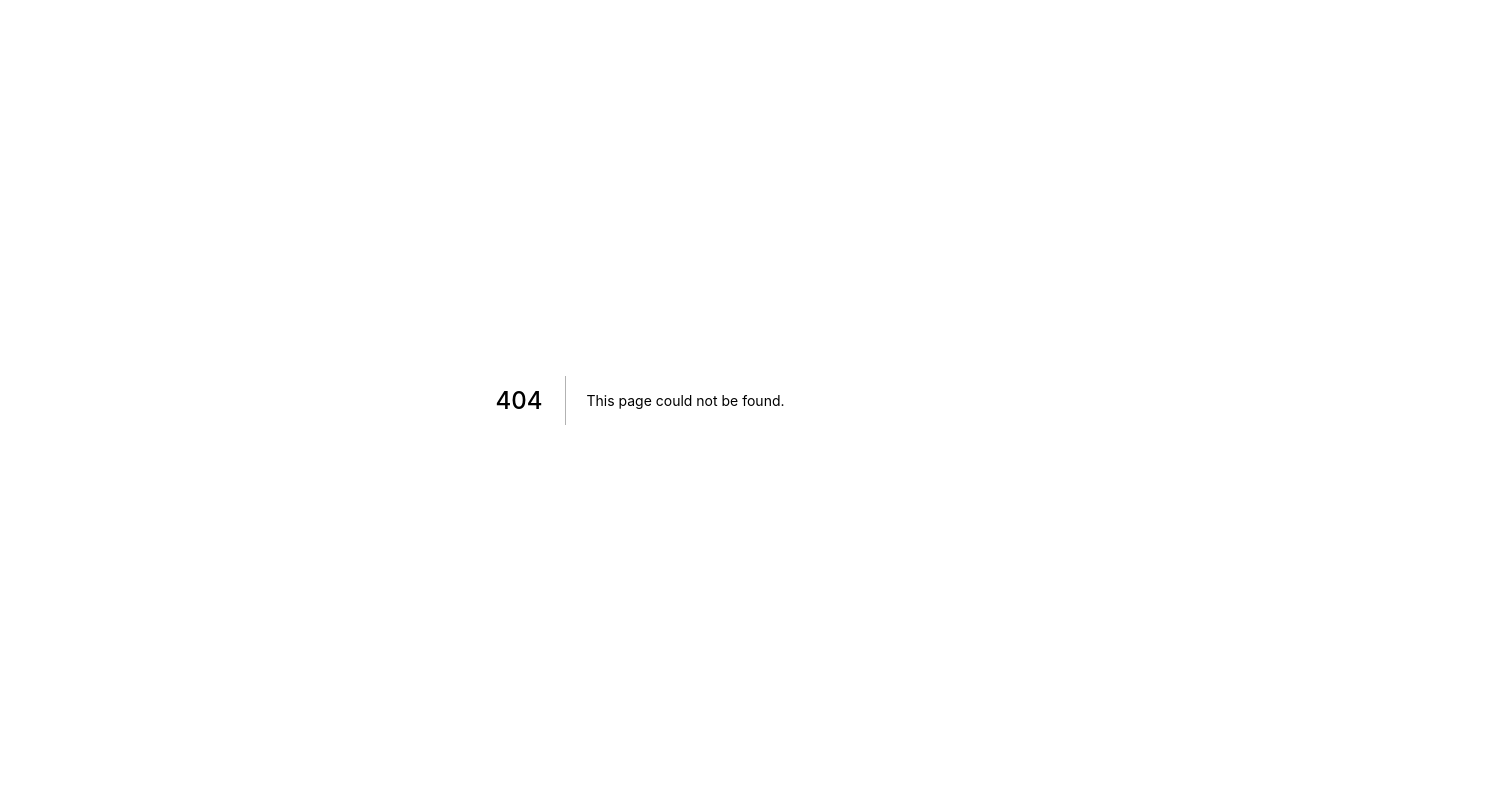
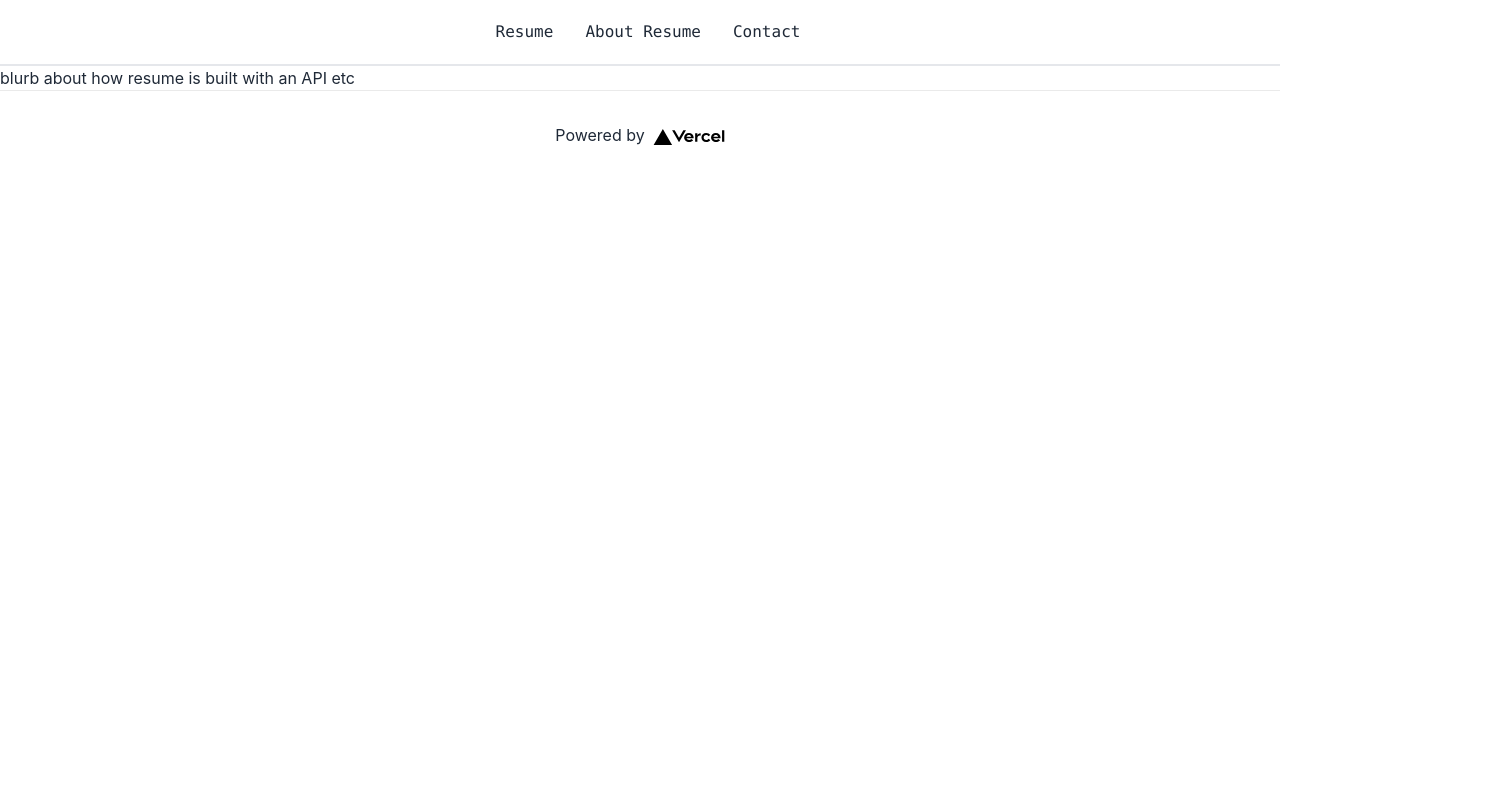
Before and after one commit to adamcbowman/acb-next-resume, a Next.js app: page /about in a window 1280 px wide. Before the commit this address had no page. Shown: the top 800 px of the page, 1491 px wide, since content can reach past the window. Built offline with nearby package versions, Linux system fonts and the light colour scheme.

Commit message:
update layout and content

```diff
--- a/components/header.js
+++ b/components/header.js
@@ -1,7 +1,70 @@
-import React from "react";
+import Image from "next/image"
+import Link from "next/link"
+import React from "react"
+import styles from '../styles/Home.module.css'
 
-const Header = () => {
-  return
-};
 
-export default Header;
+
+const navLinks = [
+  {
+    name: "Resume",
+    link: "/resume",
+  },
+  {
+    name: "About Resume",
+    link: "/about",
+  },
+  {
+    name: "Contact",
+    link: "/contact",
+  },
+]
+
+const header = () => {
+  return (
+    <header className="w-screen flex flex-col items-center border-b-2">
+      {/* navbar */}
+      <div className="navbar">
+        {/* desktop */}
+        <div className="navbar-center hidden md:flex w-screen justify-center">
+          <ul className="menu menu-horizontal justify-between p-0 font-mono">
+            {navLinks.map(link => {
+              return (
+                <li className="menu-item" key={link}>
+                  <Link href={link.link} >{link.name}</Link>
+                </li>
+              )
+            })}
+          </ul>
+        </div>
+
+        {/* mobile */}
+        <div className="navbar-start">
+          <div className="dropdown">
+            <label tabIndex="0" className="btn btn-ghost md:hidden">
+              <svg viewBox="0 0 75 50" width="30" height="25">
+                <rect width="75" height="7"></rect>
+                <rect y="20" width="75" height="7"></rect>
+                <rect y="40" width="75" height="7"></rect>
+              </svg>
+            </label>
+            <ul
+              tabIndex="0"
+              className="menu menu-compact text-primary dropdown-content mt-3 p-2 shadow bg-base-100 rounded-box w-52 "
+            >
+              {navLinks.map(link => {
+                return (
+                  <Link className="text-primary underline p-2" href="" key={link}>
+                    {link.name}
+                  </Link>
+                )
+              })}
+            </ul>
+          </div>
+        </div>
+      </div>
+    </header>
+  )
+}
+
+export default header
--- a/pages/_app.js
+++ b/pages/_app.js
@@ -1,14 +1,8 @@
-import Header from "../components/header";
-import Footer from "../components/footer";
 import "../styles/globals.css";
 
 function MyApp({ Component, pageProps }) {
   return (
-    <>
-      <Header />
       <Component {...pageProps} />
-      <Footer />
-    </>
   );
 }
 
--- /dev/null
+++ b/pages/about.js
@@ -0,0 +1,15 @@
+import React from "react";
+import Header from "../components/header";
+import Footer from "../components/footer";
+
+const about = () => {
+  return (
+    <div>
+      <Header />
+      <div className="">blurb about how resume is built with an API etc</div>
+      <Footer />
+    </div>
+  );
+};
+
+export default about;
--- /dev/null
+++ b/pages/contact.js
@@ -0,0 +1,15 @@
+import React from 'react'
+import Header from '../components/header'
+import Footer from '../components/footer'
+
+const contact = () => {
+  return (
+      <div>
+          <Header />
+    <div className="">contact form</div>
+    <Footer />
+    </div>
+  )
+}
+
+export default contact
--- a/pages/index.js
+++ b/pages/index.js
@@ -1,5 +1,4 @@
 import Head from 'next/head'
-import Image from 'next/image'
 import Link from 'next/link'
 import styles from '../styles/Home.module.css'
 
@@ -16,8 +15,9 @@ export default function Home() {
         <h1 className={styles.title}>
           Adam Bowman
         </h1>
+        <p className="text-sm font-mono">developer</p>
         <Link href="/resume">
-          <a>
+          <a className="mt-6">
         <h3 className={styles.code}>
           GET /resume
         </h3>
--- a/pages/resume.js
+++ b/pages/resume.js
@@ -1,36 +1,89 @@
-import React from 'react'
-import { useState, useEffect } from 'react';
-
-
+import React from "react";
+import { useState, useEffect } from "react";
+import Header from "../components/header";
+import Footer from "../components/footer";
 
 const Resume = () => {
   const [resume, setResume] = useState(null);
 
   useEffect(() => {
     //get data from api/resume route
-    fetch('/api/resume')
-      .then(res => res.json())
-      .then(data => {
+    fetch("/api/resume")
+      .then((res) => res.json())
+      .then((data) => {
         //set data to state
         setResume(data);
       })
-      .catch(err => console.log(err));
+      .catch((err) => console.log(err));
   }, []);
 
   return (
-    <div className="container">
-      {resume && (
-        <div className="row">
-          <div className="col-md-12">
-            <h1>{resume.basics.name}</h1>
+    <div>
+      <Header />
+      <div className="text-center">
+        {resume && (
+          <>
+            <div className="row p-12 border">
+              <div className="col-md-12">
+                <h1 className="text-xl font-semibold">{resume.basics.name}</h1>
                 <p>
                   <a href={resume.basics.email}>{resume.basics.email}</a>
                 </p>
+              </div>
             </div>
-          </div>
-      )}
+            <div className="row border">
+              <div className="col-md-12">
+                <h2 className="text-xl font-semibold">Summary</h2>
+                <p>{resume.basics.summary}</p>
+              </div>
+            </div>
+            <div className="row pt-6 border">
+              <div className="col-md-12">
+                <h2 className="text-xl font-semibold">Work Experience</h2>
+                {resume.work.map((work, index) => (
+                  <div key={index} className="p-4">
+                    <h3 className="text-xl font-semibold">{work.company}</h3>
+                    <p>{work.position}</p>
+                    <p>
+                      {work.startDate} - {work.endDate}
+                    </p>
+                    <p>{work.summary}</p>
+                  </div>
+                ))}
+              </div>
+            </div>
+            {/* <div className="row pt-6 border">
+              <div className="col-md-12">
+                <h2 className="text-xl font-semibold">Education</h2>
+                {resume.education.map((edu, index) => (
+                  <div key={index} className="p-4">
+                    <h3 className="text-xl font-semibold">{edu.institution}</h3>
+                    <p>{edu.area}</p>
+                    <p>{edu.startDate} - {edu.endDate}</p>
+                  </div>
+                ))}
+              </div>
+            </div> */}
+            <div className="row pt-6 border">
+              <div className="col-md-12">
+                <h2 className="text-xl font-semibold">Skills</h2>
+                {resume.skills.map((skill, index) => (
+                  <div key={index} className="p-4">
+                    <h3 className="text-xl font-semibold">{skill.name}</h3>
+                    <p className="font-semibold">{skill.level}</p>
+                    {skill.keywords.map((keyword, index) => (
+                      <p key={index}>{keyword}</p>
+                    ))}
+                  </div>
+                ))}
+              </div>
+            </div>
+          </>
+        )}
+      </div>
+      <Footer />
     </div>
-  )
-}
+  );
+};
 
-export default Resume
+export default Resume;
--- a/styles/Home.module.css
+++ b/styles/Home.module.css
@@ -31,6 +31,7 @@
 .title a {
   color: #0070f3;
   text-decoration: none;
+  font-family: "Roboto Mono", monospace;
 }
 
 .title a:hover,
```
